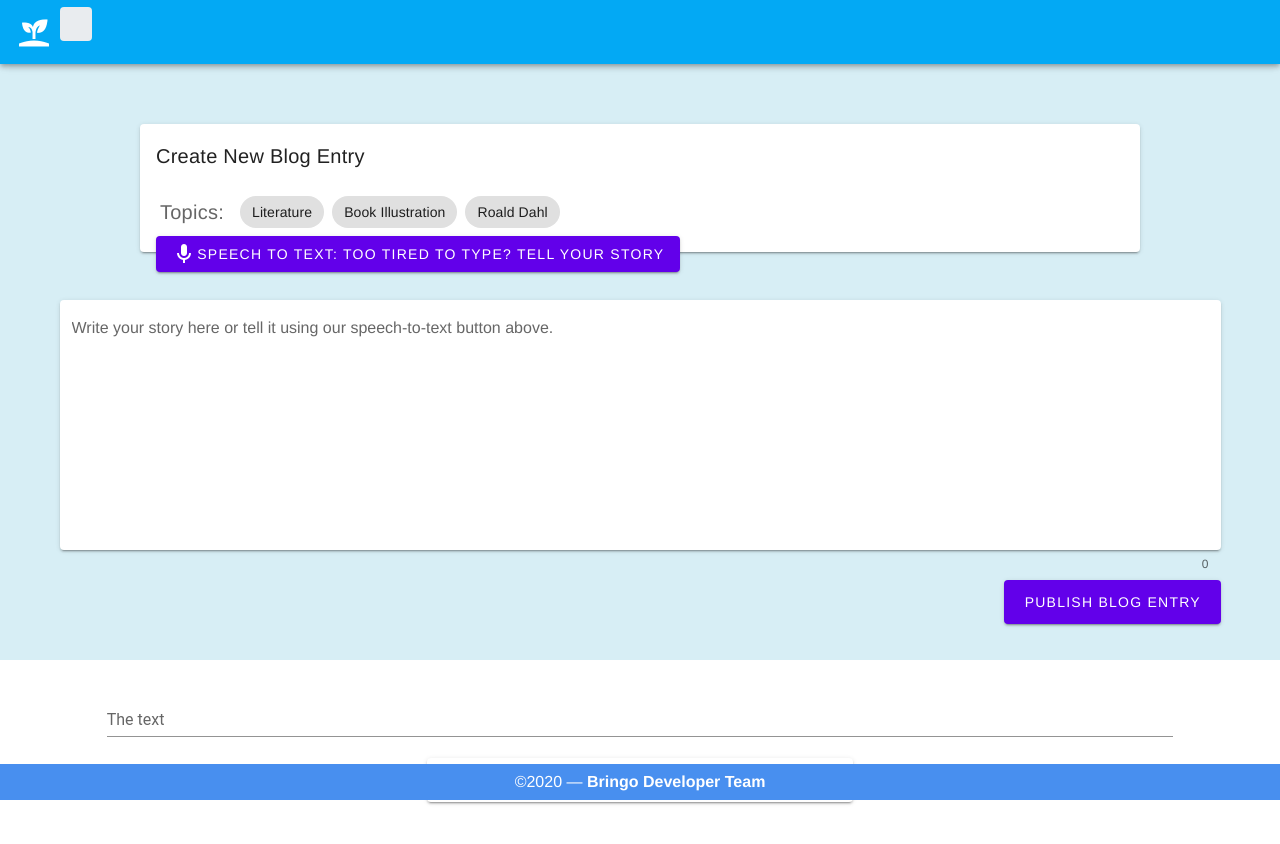
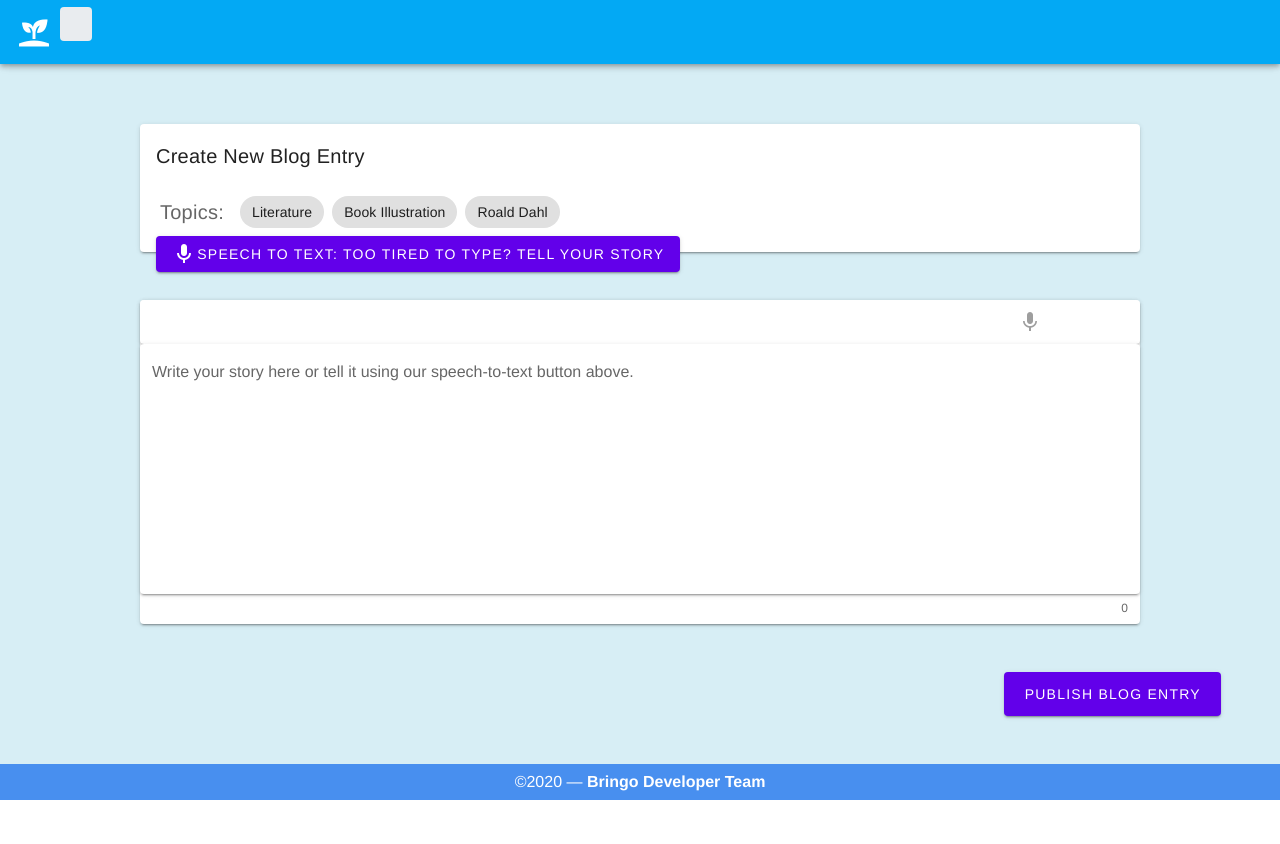
Before and after one commit to joyliu-q/Bringo, a Vue app in the folder bringo/client/: page /test in a window 1280 px wide. Shown: the top 844 px of the page. After the commit the page ends 800 px from the top, so only its background shows below. Built offline with nearby package versions, Linux system fonts and the light colour scheme; what vue-calendly would draw is missing.

Commit message:
text-to-speech feature styling complete

```diff
--- a/bringo/client/src/views/CreateBlog.vue
+++ b/bringo/client/src/views/CreateBlog.vue
@@ -2,7 +2,7 @@
     <wrapper>
         <div>
             <v-content>
-                <v-container >
+                <v-container>
                     <!--Profile-->
                     <v-card
                         :loading="loading"
--- a/bringo/client/src/views/Test.vue
+++ b/bringo/client/src/views/Test.vue
@@ -2,8 +2,8 @@
     <wrapper>
         <div>
             <v-content>
-                <v-container >
-                    <!--Profile-->
+                <v-container>
+                    <!--Header-->
                     <v-card
                         :loading="loading"
                         class="mx-auto my-12"
@@ -55,6 +55,14 @@
                             </v-btn>
                         </v-card-text>
                     </v-card>
+                    <!--Blog Input Area-->
+                    <v-card
+                        :loading="loading"
+                        class="mx-auto my-12"
+                        max-width="1000"
+                        height = "auto"
+                    >
+                        <speech-to-text :text.sync="text" @speechend="speechEnd"></speech-to-text>
                         <v-textarea
                             solo
                             name="input-7-4"
@@ -62,8 +70,10 @@
                             rows="10"
                             auto-grow
                             counter
+                            v-model="text"
                             :value="comment"
                         ></v-textarea>
+                    </v-card>
                     <!--Publish Button-->
                     <v-btn large
                         flat color="deep-purple accent-4 white--text"
@@ -73,24 +83,6 @@
                     </v-btn>
                 </v-container>
             </v-content>
-            <div id="app">
-                <v-app id="inspire">
-                    <v-container fluid>
-                    <v-layout row wrap justify-center class="mt-4">
-                        <v-flex xs12 sm10 text-xs-center>
-                        <v-text-field
-                            label="The text"
-                            v-model="text"
-                            textarea
-                        ></v-text-field>
-                        </v-flex>
-                        <v-flex xs12 sm8 md4 text-xs-center>
-                        <speech-to-text :text.sync="text" @speechend="speechEnd"></speech-to-text>
-                        </v-flex>
-                    </v-layout>
-                    </v-container>
-                </v-app>
-            </div>
         </div>
     </wrapper>
 </template>
```
Lines whose indentation alone changed are shown as unchanged.
